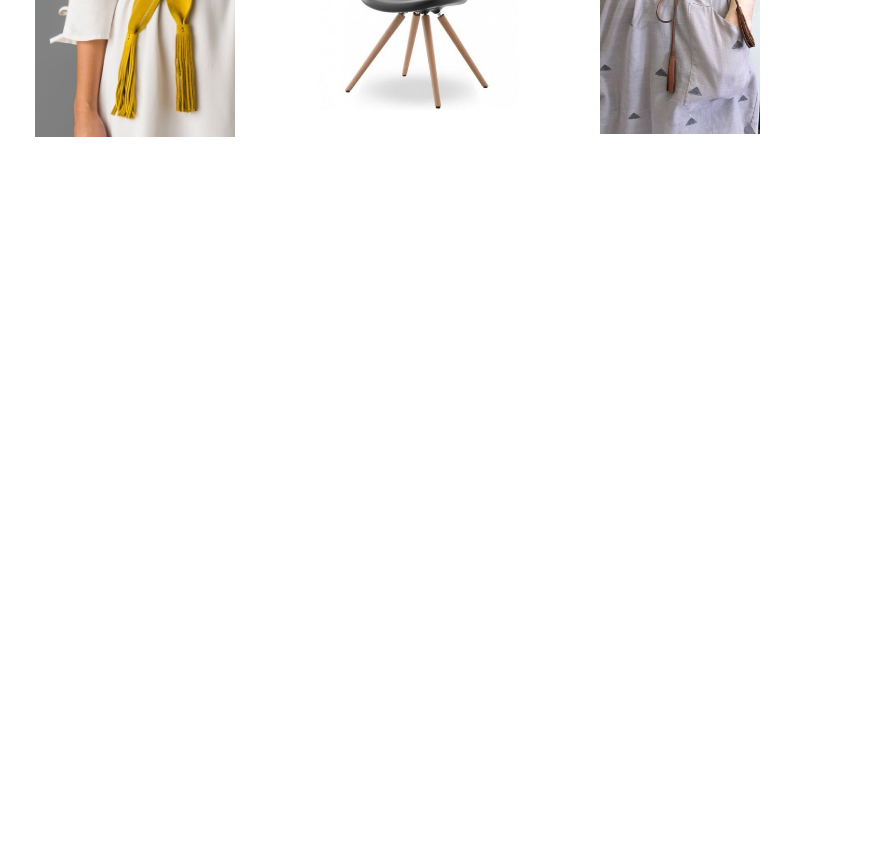
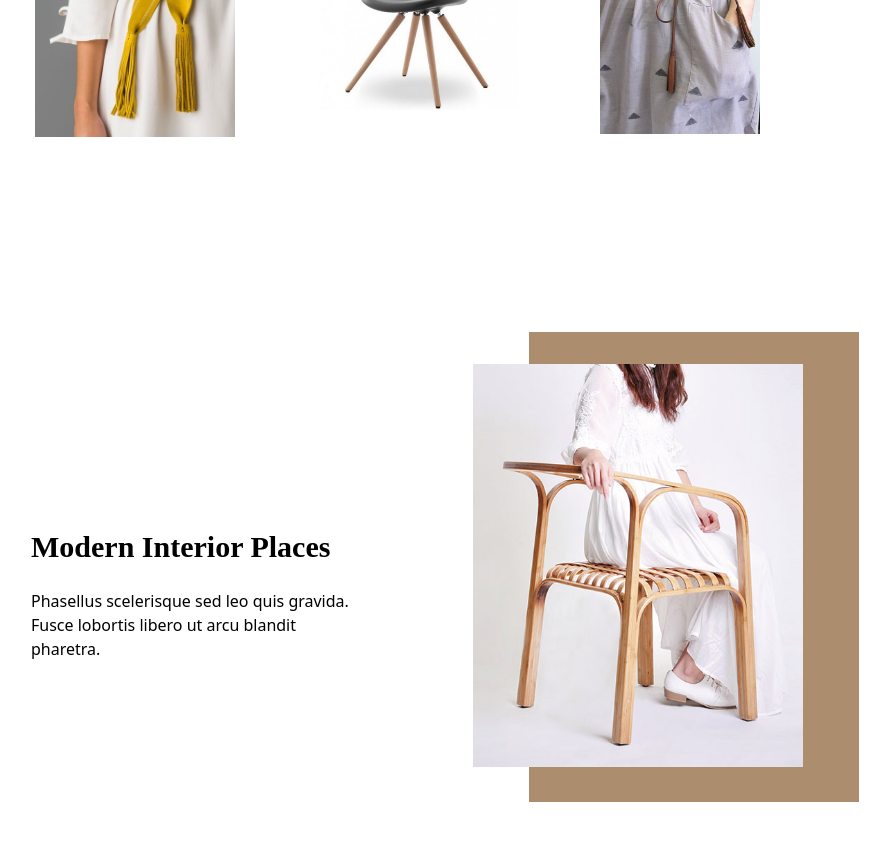
Before and after one commit to jenil97/interior-web, a React (Create React App) app: page / in a window 1280 px wide. Shown: the part 3040-3881 px from the top of the page, without its empty margins (221-1111 px from the left). Before the commit the page ends 3179 px from the top, so only its background shows below. Built offline with nearby package versions, Linux system fonts and the light colour scheme.

Commit message:
feat : Places

```diff
--- a/src/App.js
+++ b/src/App.js
@@ -3,6 +3,7 @@ import Collection from "./components/Collection";
 import Home from "./components/Home";
 import Nature from "./components/Nature";
 import Navbar from "./components/Navbar";
+import Places from "./components/Places";
 import Studio from "./components/Studio";
 
 function App() {
@@ -13,6 +14,7 @@ function App() {
       <Studio />
       <Collection />
       <Nature />
+      <Places />
     </div>
   );
 }
--- /dev/null
+++ b/src/components/Places.jsx
@@ -0,0 +1,30 @@
+import React from "react";
+import Modern from "../assets/modern.png";
+
+const Places = () => {
+  return (
+    <div className="lg:flex justify-between items-center lg:h-screen h-[80vh] lg:px-[200px] px-10">
+      <div className="mt-8 lg:px-8">
+        <p className="text-black font-Playfair lg:text-3xl text-3xl lg:py-20 py-8 lg:px-5 px-5 font-semibold">
+          Modern Interior Places
+        </p>
+        <p className="lg:px-5 px-5 lg:-mt-14 text-black">
+          Phasellus scelerisque sed leo quis gravida. <br /> Fusce lobortis
+          libero ut arcu blandit <br /> pharetra.
+        </p>
+      </div>
+
+      <div className="relative lg:mt-14 lg:w-[330px] w-[280px] h-[290px] lg:h-[470px] bg-[#ac8e6f]">
+        <div className="ml-6 lg:mt-14 mt-20 lg:-ml-14">
+          <img
+            className="lg:w-[400px] w-[230px] -mt-6 absolute"
+            src={Modern}
+            alt="swing"
+          />
+        </div>
+      </div>
+    </div>
+  );
+};
+
+export default Places;
```
Also changed, not shown: src/assets/modern.png (added).
